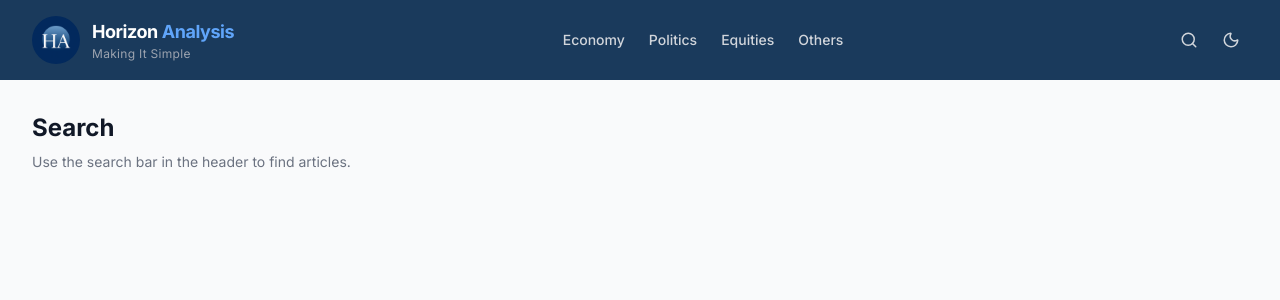
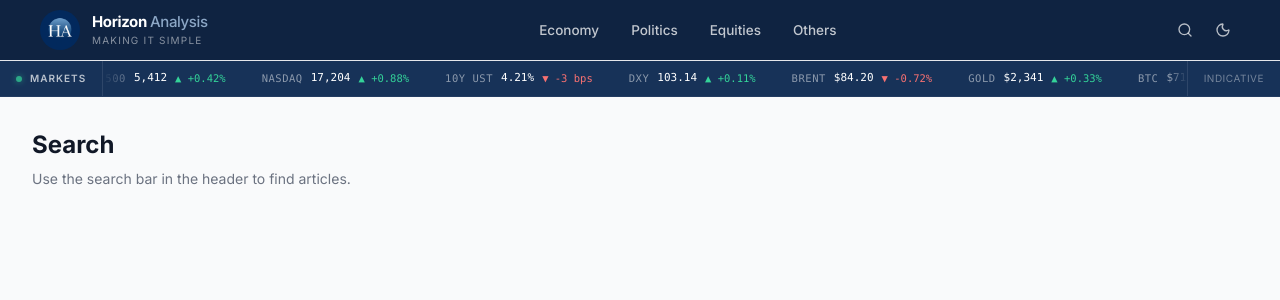
Before and after one commit to Charles-duchesne/horizon-analysis, a Next.js app: page /search in a window 1280 px wide. Shown: the top 300 px of the page. Built offline with nearby package versions, Linux system fonts and the light colour scheme.

Commit message:
redesign: modern editorial homepage with serif fonts, ticker, rail hero

```diff
--- a/app/globals.css
+++ b/app/globals.css
@@ -4,13 +4,39 @@
 
 @layer base {
   *, *::before, *::after { box-sizing: border-box; }
+
+  :root {
+    --navy-900: #0f2341;
+    --navy-800: #173258;
+    --navy-700: #1f406e;
+    --gold:     #b3894c;
+    --gold-dim: #8a6a3a;
+    --ink:      #0c1626;
+    --ink-2:    #2a3648;
+    --mute:     #6a7990;
+    --rule:     rgba(15, 35, 65, 0.1);
+    --rule-2:   rgba(15, 35, 65, 0.18);
+    --c-economy:  #2b6fdb;
+    --c-politics: #b94a4a;
+    --c-equities: #1f8a5a;
+    --c-others:   #7b5abf;
+  }
 }
 
 @layer utilities {
+  .font-serif   { font-family: var(--font-serif, "Georgia"), serif; }
+  .font-serif-2 { font-family: var(--font-serif-2, "Georgia"), serif; }
+
   .line-clamp-2 {
     overflow: hidden;
     display: -webkit-box;
     -webkit-box-orient: vertical;
     -webkit-line-clamp: 2;
   }
+  .line-clamp-3 {
+    overflow: hidden;
+    display: -webkit-box;
+    -webkit-box-orient: vertical;
+    -webkit-line-clamp: 3;
+  }
 }
--- a/app/layout.tsx
+++ b/app/layout.tsx
@@ -1,9 +1,11 @@
 import type { Metadata } from 'next';
-import { Inter } from 'next/font/google';
+import { Inter, Playfair_Display, Source_Serif_4 } from 'next/font/google';
 import './globals.css';
 import { ThemeProvider } from '@/components/ThemeProvider';
 
-const inter = Inter({ subsets: ['latin'] });
+const inter = Inter({ subsets: ['latin'], variable: '--font-sans' });
+const playfair = Playfair_Display({ subsets: ['latin'], variable: '--font-serif', style: ['normal', 'italic'], weight: ['400', '500', '600', '700'] });
+const sourceSerif = Source_Serif_4({ subsets: ['latin'], variable: '--font-serif-2', style: ['normal', 'italic'], weight: ['400', '500', '600'] });
 
 export const metadata: Metadata = {
   title: 'Horizon Analysis',
@@ -17,7 +19,7 @@
       <head>
         <link rel="alternate" type="application/rss+xml" title="Horizon Analysis RSS Feed" href="/feed.xml" />
       </head>
-      <body className={`${inter.className} bg-gray-50 dark:bg-gray-900 text-gray-900 dark:text-gray-100 antialiased`}>
+      <body className={`${inter.variable} ${playfair.variable} ${sourceSerif.variable} font-sans bg-[#fbfaf7] dark:bg-gray-900 text-[#0c1626] dark:text-gray-100 antialiased`}>
         <ThemeProvider>
           {children}
         </ThemeProvider>
--- a/app/page.tsx
+++ b/app/page.tsx
@@ -4,9 +4,9 @@
 import Link from 'next/link';
 import Header from '@/components/Header';
 import ArticleCard from '@/components/ArticleCard';
-import SectionBadge from '@/components/SectionBadge';
 import NewsletterSignup from '@/components/NewsletterSignup';
 import { getPublishedArticles, Article } from '@/lib/db';
+import { readingTime } from '@/lib/readingTime';
 
 export const metadata: Metadata = {
   title: 'Horizon Analysis — Making It Simple',
@@ -14,92 +14,179 @@
 };
 
 function formatDate(dt: string) {
-  return new Date(dt).toLocaleDateString('en-US', { year: 'numeric', month: 'long', day: 'numeric' });
+  return new Date(dt).toLocaleDateString('en-US', { month: 'short', day: 'numeric', year: 'numeric' });
 }
 
-function HeroArticle({ article }: { article: Article }) {
+const catColor: Record<string, string> = {
+  economy:  'text-[#2b6fdb]',
+  politics: 'text-[#b94a4a]',
+  equities: 'text-[#1f8a5a]',
+  others:   'text-[#7b5abf]',
+};
+
+const deskBorder: Record<string, string> = {
+  economy:  'border-[#2b6fdb]',
+  politics: 'border-[#b94a4a]',
+  equities: 'border-[#1f8a5a]',
+  others:   'border-[#7b5abf]',
+};
+
+const deskDot: Record<string, string> = {
+  economy:  'bg-[#2b6fdb]',
+  politics: 'bg-[#b94a4a]',
+  equities: 'bg-[#1f8a5a]',
+  others:   'bg-[#7b5abf]',
+};
+
+function Hero({ lead, rail }: { lead: Article; rail: Article[] }) {
+  const mins = readingTime(lead.content);
   return (
-    <Link href={`/article/${article.slug}`} className="group block relative rounded-xl overflow-hidden bg-[#0f1e35] text-white min-h-[420px] flex flex-col justify-end">
-      {article.cover_image_url && (
-        <img src={article.cover_image_url} alt={article.title}
-          className="absolute inset-0 w-full h-full object-cover opacity-40 group-hover:opacity-50 transition-opacity duration-300" />
+    <div className="grid grid-cols-1 lg:grid-cols-[1.8fr_1fr] gap-9 mb-16">
+      {/* Lead article */}
+      <Link href={`/article/${lead.slug}`} className="group relative rounded-sm overflow-hidden bg-navy-900 aspect-[16/11] flex flex-col justify-end cursor-pointer" style={{ boxShadow: '0 18px 40px -24px rgba(15,35,65,0.22)' }}>
+        {lead.cover_image_url && (
+          <img
+            src={lead.cover_image_url}
+            alt={lead.title}
+            className="absolute inset-0 w-full h-full object-cover opacity-60 group-hover:opacity-70 transition-opacity duration-300"
+          />
         )}
-      <div className="relative z-10 p-6 sm:p-10 bg-gradient-to-t from-[#0f1e35]/95 via-[#0f1e35]/60 to-transparent">
-        <span className="inline-block text-xs font-semibold uppercase tracking-wider text-gray-300">{article.section}</span>
-        <h1 className="mt-3 text-2xl sm:text-4xl font-bold leading-tight group-hover:text-blue-200 transition-colors">
-          {article.title}
+        <div className="relative z-10 p-8 sm:p-10" style={{ background: 'linear-gradient(180deg, rgba(15,35,65,0) 30%, rgba(15,35,65,0.58) 60%, rgba(15,35,65,0.94) 100%)' }}>
+          <div className="flex items-center gap-2.5 mb-4">
+            <span className="w-1.5 h-1.5 rounded-full bg-gold" style={{ boxShadow: '0 0 8px rgba(179,137,76,0.5)' }} />
+            <span className="text-[11px] font-semibold tracking-[0.18em] uppercase text-gold">The Lead</span>
+          </div>
+          <h1 className="font-serif font-medium text-white text-3xl sm:text-[42px] leading-[1.08] mb-4 max-w-[92%] group-hover:text-blue-100 transition-colors" style={{ letterSpacing: '-0.015em' }}>
+            {lead.title}
           </h1>
-        {article.summary && <p className="mt-2 text-gray-300 text-sm sm:text-base max-w-2xl line-clamp-2">{article.summary}</p>}
-        <div className="mt-4 flex items-center gap-3 text-xs text-gray-400">
-          <span>{article.author}</span><span>·</span><span>{formatDate(article.created_at)}</span>
+          {lead.summary && (
+            <p className="font-serif-2 text-white/80 text-[16px] leading-[1.45] mb-4 max-w-[80%] line-clamp-2">{lead.summary}</p>
+          )}
+          <div className="flex items-center gap-3 text-[12px] text-white/65 font-medium">
+            <span className={catColor[lead.section] ?? catColor.others}>{lead.section}</span>
+            <span className="text-white/30">·</span>
+            <span>{lead.author}</span>
+            <span className="text-white/30">·</span>
+            <span>{formatDate(lead.created_at)}</span>
+            <span className="text-white/30">·</span>
+            <span>{mins} min read</span>
           </div>
         </div>
       </Link>
+
+      {/* Rail */}
+      <div className="pt-1">
+        <div className="flex items-center gap-3 mb-5">
+          <span className="font-serif italic text-[15px] text-navy-900 dark:text-gray-300">Also in this issue</span>
+          <div className="flex-1 h-px bg-navy-900/20 dark:bg-white/20" />
+        </div>
+        <div className="divide-y divide-[rgba(15,35,65,0.1)] dark:divide-white/10">
+          {rail.map((a, i) => (
+            <Link key={a.id} href={`/article/${a.slug}`} className="group grid grid-cols-[36px_1fr] gap-3 py-5 hover:translate-x-0.5 transition-transform">
+              <span className="font-serif italic text-[22px] text-gold leading-none font-normal pt-0.5">{i + 1}</span>
+              <div>
+                <div className={`text-[10px] font-bold uppercase tracking-[0.16em] mb-1.5 ${catColor[a.section] ?? catColor.others}`}>{a.section}</div>
+                <h3 className="font-serif font-medium text-[17px] leading-[1.25] text-ink dark:text-gray-100 mb-2 group-hover:text-navy-700 dark:group-hover:text-blue-400 transition-colors">{a.title}</h3>
+                <div className="text-[11.5px] text-[#6a7990] dark:text-gray-400">{a.author} · {formatDate(a.created_at)}</div>
+              </div>
+            </Link>
+          ))}
+        </div>
+      </div>
+    </div>
   );
 }
 
-const sections = ['economy', 'politics', 'equities', 'others'] as const;
+const DESKS = ['economy', 'politics', 'equities'] as const;
 
 export default async function HomePage() {
   const all = await getPublishedArticles();
-  const featured = all[0];
-  const recent = all.slice(1, 7);
-  const sectionData = sections.map(s => ({ section: s, articles: all.filter(a => a.section === s).slice(0, 3) }));
+  if (all.length === 0) {
+    return (
+      <div className="min-h-screen bg-[#fbfaf7] dark:bg-gray-900">
+        <Header />
+        <main className="max-w-[1320px] mx-auto px-6 lg:px-10 py-16 text-center">
+          <h2 className="font-serif text-3xl text-navy-900 dark:text-gray-100 mb-3">Welcome to Horizon Analysis</h2>
+          <p className="text-[#6a7990] dark:text-gray-400">No articles published yet. Check back soon.</p>
+        </main>
+      </div>
+    );
+  }
+
+  const [lead, ...rest] = all;
+  const rail = rest.slice(0, 4);
+  const latest = rest.slice(0, 3);
+  const deskData = DESKS.map(s => ({ section: s, articles: all.filter(a => a.section === s) })).filter(d => d.articles.length > 0);
 
   return (
-    <div className="min-h-screen bg-gray-50 dark:bg-gray-900">
+    <div className="min-h-screen bg-[#fbfaf7] dark:bg-gray-900">
       <Header />
-      <main className="max-w-7xl mx-auto px-4 sm:px-6 lg:px-8 py-8">
-        {featured ? (
-          <section className="mb-10"><HeroArticle article={featured} /></section>
-        ) : (
-          <section className="mb-10 rounded-xl bg-[#0f1e35] text-white p-12 text-center">
-            <h2 className="text-2xl font-bold mb-2">Welcome to Horizon Analysis</h2>
-            <p className="text-gray-400 text-sm">No articles published yet. Check back soon.</p>
-          </section>
-        )}
+      <main className="max-w-[1320px] mx-auto px-6 lg:px-10 py-9">
 
-        {recent.length > 0 && (
-          <section className="mb-12">
-            <h2 className="text-lg font-bold text-gray-900 dark:text-gray-100 mb-4">Latest</h2>
-            <div className="grid grid-cols-1 sm:grid-cols-2 lg:grid-cols-3 gap-5">
-              {recent.map(a => <ArticleCard key={a.id} article={a} />)}
+        {/* Hero */}
+        <Hero lead={lead} rail={rail} />
+
+        {/* Latest */}
+        {latest.length > 0 && (
+          <section className="mb-16">
+            <div className="flex items-baseline justify-between mb-7 pb-3.5 border-b border-ink dark:border-white/20">
+              <h2 className="font-serif font-medium text-[26px] text-ink dark:text-gray-100" style={{ letterSpacing: '-0.01em' }}>Latest</h2>
+            </div>
+            <div className="grid grid-cols-1 sm:grid-cols-2 lg:grid-cols-3 gap-7">
+              {latest.map(a => <ArticleCard key={a.id} article={a} />)}
             </div>
           </section>
         )}
 
-        <div className="grid grid-cols-1 md:grid-cols-2 gap-8 mb-12">
-          {sectionData.map(({ section, articles: sectionArticles }) => {
-            if (sectionArticles.length === 0) return null;
+        {/* Section desks */}
+        {deskData.length > 0 && (
+          <section className="mb-16">
+            <div className="grid grid-cols-1 md:grid-cols-2 lg:grid-cols-3 gap-8">
+              {deskData.map(({ section, articles }) => {
+                const [deskLead, ...deskRest] = articles;
                 return (
-              <section key={section}>
-                <div className="flex items-center justify-between mb-3">
-                  <SectionBadge section={section} />
-                  <Link href={`/${section}`} className="text-xs text-gray-500 dark:text-gray-400 hover:text-blue-600 transition-colors">View all →</Link>
+                  <div key={section} className={`border-t-2 pt-5 ${deskBorder[section]}`}>
+                    <div className="flex items-center gap-2.5 mb-4">
+                      <span className={`w-[7px] h-[7px] ${deskDot[section]}`} />
+                      <span className="flex-1 text-[11.5px] font-bold uppercase tracking-[0.2em] text-ink dark:text-gray-100">{section}</span>
+                      <Link href={`/${section}`} className="text-[10.5px] font-medium uppercase tracking-[0.12em] text-[#6a7990] hover:text-navy-700 transition-colors">
+                        All →
+                      </Link>
                     </div>
-                <div className="space-y-3">
-                  {sectionArticles.map(a => (
-                    <Link key={a.id} href={`/article/${a.slug}`} className="flex gap-3 group">
-                      {a.cover_image_url && <img src={a.cover_image_url} alt={a.title} className="w-20 h-16 object-cover rounded flex-shrink-0" />}
-                      <div className="min-w-0">
-                        <h3 className="text-sm font-semibold text-gray-900 dark:text-gray-100 group-hover:text-blue-700 dark:group-hover:text-blue-400 transition-colors line-clamp-2 leading-snug">
+                    <Link href={`/article/${deskLead.slug}`} className="group block font-serif font-medium text-[21px] leading-[1.18] text-ink dark:text-gray-100 mb-4 hover:text-navy-700 dark:hover:text-blue-400 transition-colors" style={{ letterSpacing: '-0.005em' }}>
+                      {deskLead.title}
+                    </Link>
+                    {deskRest.length > 0 && (
+                      <ul className="space-y-0">
+                        {deskRest.slice(0, 3).map(a => (
+                          <li key={a.id} className="border-t border-[rgba(15,35,65,0.1)] dark:border-white/10">
+                            <Link href={`/article/${a.slug}`} className="block py-2.5 text-[14px] font-medium text-[#2a3648] dark:text-gray-300 hover:text-navy-700 dark:hover:text-blue-400 transition-colors leading-snug">
                               {a.title}
-                        </h3>
-                        <p className="text-xs text-gray-500 dark:text-gray-400 mt-1">{a.author} · {formatDate(a.created_at)}</p>
+                            </Link>
+                          </li>
+                        ))}
+                      </ul>
+                    )}
                   </div>
-                    </Link>
-                  ))}
-                </div>
-              </section>
                 );
               })}
             </div>
+          </section>
+        )}
 
+        {/* Newsletter */}
+        <div className="mb-16">
           <NewsletterSignup />
+        </div>
       </main>
 
-      <footer className="border-t border-gray-200 dark:border-gray-700 mt-16 py-8 text-center text-xs text-gray-400">
-        © {new Date().getFullYear()} Horizon Analysis. All rights reserved.
+      <footer className="border-t border-[rgba(15,35,65,0.12)] dark:border-white/10 py-7 px-10 max-w-[1320px] mx-auto flex items-center justify-between text-[12.5px] text-[#6a7990] dark:text-gray-400">
+        <div className="flex items-center gap-2">
+          <span className="font-semibold text-ink dark:text-gray-200">Horizon Analysis</span>
+          <span className="text-[#9aa6b8]">·</span>
+          <span>Making It Simple</span>
+        </div>
+        <span>© {new Date().getFullYear()} Horizon Analysis</span>
       </footer>
     </div>
   );
--- a/components/Header.tsx
+++ b/components/Header.tsx
@@ -6,6 +6,7 @@
 import { useEffect, useState } from 'react';
 import { useTheme } from 'next-themes';
 import { Sun, Moon, Search, X } from 'lucide-react';
+import Ticker from './Ticker';
 
 const navLinks = [
   { href: '/economy', label: 'Economy' },
@@ -17,7 +18,7 @@
 export default function Header() {
   const pathname = usePathname();
   const router = useRouter();
-  const { theme, setTheme, resolvedTheme } = useTheme();
+  const { setTheme, resolvedTheme } = useTheme();
   const [scrolled, setScrolled] = useState(false);
   const [searchOpen, setSearchOpen] = useState(false);
   const [query, setQuery] = useState('');
@@ -41,76 +42,83 @@
   }
 
   return (
-    <header className={`sticky top-0 z-40 bg-[#1a3a5c] text-white transition-shadow ${scrolled ? 'shadow-lg' : ''}`}>
-      <div className="max-w-7xl mx-auto px-4 sm:px-6 lg:px-8">
-        <div className="flex items-center justify-between h-20">
-          {/* Logo */}
+    <header className={`sticky top-0 z-40 transition-shadow ${scrolled ? 'shadow-lg' : ''}`}>
+      {/* Main nav bar */}
+      <div className="bg-navy-900 text-white border-b border-white/8">
+        <div className="max-w-[1320px] mx-auto px-6 lg:px-10">
+          <div className="grid grid-cols-[auto_1fr_auto] items-center gap-8 md:gap-12 h-[60px]">
+
+            {/* Brand */}
             <Link href="/" className="flex items-center gap-3 flex-shrink-0">
-            <Image src="/logo.png" alt="Horizon Analysis logo" width={48} height={48} className="rounded-full" priority />
-            <div className="flex flex-col leading-tight">
-              <span className="text-lg font-bold tracking-tight text-white">
-                Horizon <span className="text-blue-400">Analysis</span>
-              </span>
-              <span className="text-xs text-gray-400 tracking-wide">Making It Simple</span>
+              <Image src="/logo.png" alt="Horizon Analysis" width={40} height={40} className="rounded-full" priority />
+              <div className="leading-tight">
+                <div className="font-sans font-bold text-[15px] tracking-tight text-white">
+                  Horizon <span className="text-[#8ca7c6] font-medium">Analysis</span>
+                </div>
+                <div className="text-[10px] tracking-[0.12em] uppercase text-white/50 mt-0.5">Making It Simple</div>
               </div>
             </Link>
 
             {/* Desktop nav */}
-          <nav className="hidden md:flex items-center gap-6">
+            <nav className="hidden md:flex items-center justify-center gap-8">
               {navLinks.map(({ href, label }) => (
                 <Link key={href} href={href}
-                className={`text-sm font-medium transition-colors hover:text-blue-300 ${pathname === href ? 'text-blue-400 border-b-2 border-blue-400 pb-0.5' : 'text-gray-300'}`}>
+                  className={`relative text-[13.5px] font-medium py-2 transition-colors hover:text-white ${
+                    pathname === href
+                      ? 'text-white after:absolute after:left-0 after:right-0 after:bottom-[-2px] after:h-[2px] after:bg-[#8ca7c6]'
+                      : 'text-white/75'
+                  }`}>
                   {label}
                 </Link>
               ))}
             </nav>
 
-          {/* Right controls */}
-          <div className="flex items-center gap-2">
-            {/* Search */}
+            {/* Tools */}
+            <div className="flex items-center gap-1">
               {searchOpen ? (
                 <form onSubmit={handleSearch} className="flex items-center gap-1">
                   <input
                     type="text"
                     value={query}
                     onChange={e => setQuery(e.target.value)}
-                  placeholder="Search articles..."
+                    placeholder="Search..."
                     autoFocus
-                  className="bg-white/10 text-white placeholder-gray-400 text-sm px-3 py-1.5 rounded-lg focus:outline-none focus:ring-2 focus:ring-blue-400 w-48"
+                    className="bg-white/10 text-white placeholder-white/40 text-sm px-3 py-1.5 rounded focus:outline-none focus:ring-1 focus:ring-white/30 w-44"
                   />
-                <button type="button" onClick={() => setSearchOpen(false)} className="p-1.5 text-gray-400 hover:text-white">
-                  <X size={16} />
+                  <button type="button" onClick={() => setSearchOpen(false)} className="p-2 text-white/60 hover:text-white">
+                    <X size={15} />
                   </button>
                 </form>
               ) : (
-              <button onClick={() => setSearchOpen(true)} className="p-2 text-gray-300 hover:text-white transition-colors" title="Search">
-                <Search size={18} />
+                <button onClick={() => setSearchOpen(true)} className="w-[34px] h-[34px] rounded-full flex items-center justify-center text-white/70 hover:bg-white/8 hover:text-white transition-colors">
+                  <Search size={16} />
                 </button>
               )}
-
-            {/* Dark mode toggle */}
               {mounted && (
                 <button
                   onClick={() => setTheme(resolvedTheme === 'dark' ? 'light' : 'dark')}
-                className="p-2 text-gray-300 hover:text-white transition-colors"
-                title="Toggle dark mode"
+                  className="w-[34px] h-[34px] rounded-full flex items-center justify-center text-white/70 hover:bg-white/8 hover:text-white transition-colors"
                 >
-                {resolvedTheme === 'dark' ? <Sun size={18} /> : <Moon size={18} />}
+                  {resolvedTheme === 'dark' ? <Sun size={16} /> : <Moon size={16} />}
                 </button>
               )}
             </div>
           </div>
 
           {/* Mobile nav */}
-        <div className="flex md:hidden items-center gap-4 pb-2 overflow-x-auto">
+          <div className="flex md:hidden items-center gap-5 pb-2 overflow-x-auto">
             {navLinks.map(({ href, label }) => (
               <Link key={href} href={href}
-              className={`text-xs font-medium whitespace-nowrap transition-colors hover:text-blue-300 ${pathname === href ? 'text-blue-400' : 'text-gray-300'}`}>
+                className={`text-xs font-medium whitespace-nowrap ${pathname === href ? 'text-white' : 'text-white/60'}`}>
                 {label}
               </Link>
             ))}
           </div>
         </div>
+      </div>
+
+      {/* Markets ticker */}
+      <Ticker />
     </header>
   );
 }
--- /dev/null
+++ b/components/Ticker.tsx
@@ -0,0 +1,54 @@
+'use client';
+
+const TICKERS = [
+  { label: 'S&P 500', val: '5,412', chg: '+0.42%', up: true },
+  { label: 'NASDAQ', val: '17,204', chg: '+0.88%', up: true },
+  { label: '10Y UST', val: '4.21%', chg: '-3 bps', up: false },
+  { label: 'DXY', val: '103.14', chg: '+0.11%', up: true },
+  { label: 'Brent', val: '$84.20', chg: '-0.72%', up: false },
+  { label: 'Gold', val: '$2,341', chg: '+0.33%', up: true },
+  { label: 'BTC', val: '$71,820', chg: '+2.14%', up: true },
+  { label: 'EUR/USD', val: '1.0812', chg: '-0.09%', up: false },
+  { label: 'USD/JPY', val: '152.08', chg: '+0.24%', up: true },
+];
+
+const items = [...TICKERS, ...TICKERS];
+
+export default function Ticker() {
+  return (
+    <div className="bg-[#173258] text-white h-9 flex items-center overflow-hidden border-b border-white/5 text-[11px] font-mono">
+      {/* Live label */}
+      <div className="flex items-center gap-2 px-4 border-r border-white/10 h-full flex-shrink-0">
+        <span className="w-1.5 h-1.5 rounded-full bg-emerald-400 shadow-[0_0_6px_rgba(52,211,153,0.7)] animate-pulse" />
+        <span className="text-[10px] font-sans font-semibold tracking-widest uppercase text-white/70">Markets</span>
+      </div>
+
+      {/* Scrolling track */}
+      <div className="flex-1 overflow-hidden" style={{ maskImage: 'linear-gradient(90deg, transparent 0, #000 32px, #000 calc(100% - 32px), transparent 100%)' }}>
+        <div className="flex gap-9 items-center h-9 px-6 whitespace-nowrap animate-[ticker_60s_linear_infinite]">
+          {items.map((t, i) => (
+            <span key={i} className="flex items-center gap-2">
+              <span className="text-white/50 text-[10.5px] uppercase tracking-wider">{t.label}</span>
+              <span className="text-white font-medium">{t.val}</span>
+              <span className={`text-[10.5px] ${t.up ? 'text-emerald-400' : 'text-red-400'}`}>
+                {t.up ? '▲' : '▼'} {t.chg}
+              </span>
+            </span>
+          ))}
+        </div>
+      </div>
+
+      {/* Time */}
+      <div className="px-4 border-l border-white/10 h-full flex items-center flex-shrink-0 text-[10px] text-white/40 tracking-wider uppercase font-sans">
+        Indicative
+      </div>
+
+      <style>{`
+        @keyframes ticker {
+          from { transform: translateX(0); }
+          to   { transform: translateX(-50%); }
+        }
+      `}</style>
+    </div>
+  );
+}
--- a/tailwind.config.ts
+++ b/tailwind.config.ts
@@ -9,7 +9,18 @@
     './app/**/*.{js,ts,jsx,tsx,mdx}',
   ],
   theme: {
-    extend: {},
+    extend: {
+      fontFamily: {
+        sans:      ['var(--font-sans)', 'ui-sans-serif', 'system-ui', 'sans-serif'],
+        serif:     ['var(--font-serif)', 'Georgia', 'serif'],
+        'serif-2': ['var(--font-serif-2)', 'Georgia', 'serif'],
+      },
+      colors: {
+        navy: { 900: '#0f2341', 800: '#173258', 700: '#1f406e' },
+        gold: '#b3894c',
+        ink:  '#0c1626',
+      },
+    },
   },
   plugins: [typography],
 };
```
Also changed, not shown: components/ArticleCard.tsx (+27 -23 lines), components/NewsletterSignup.tsx (+30 -10 lines), components/SectionBadge.tsx (+5 -5 lines). Lines whose indentation alone changed are shown as unchanged.
